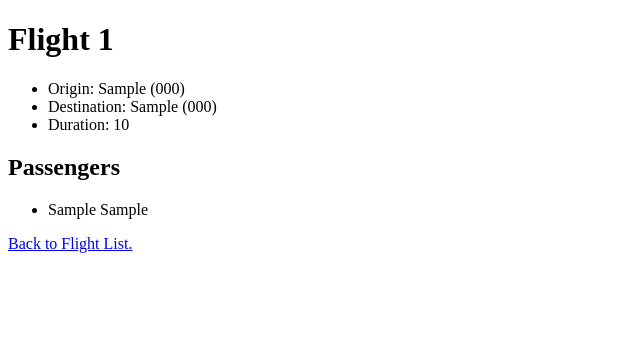
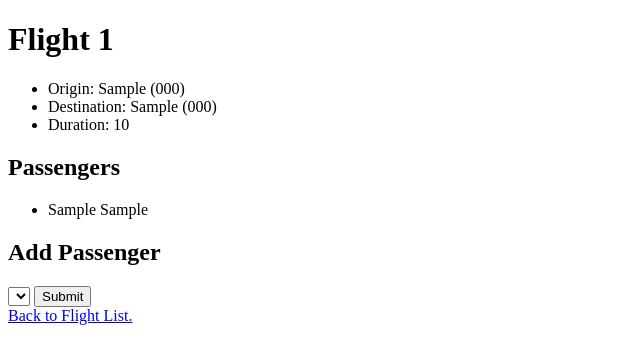
Before and after one commit to devyanshiiii21/Airlines, a Django app: page /flights/1 in a window 1280 px wide. Shown: the top 364 px of the page, without its empty margins (0-640 px from the left). Run offline with Django 4.2, Linux system fonts and the light colour scheme; tables that the repository leaves empty hold one stand-in row (values such as "Sample post"); lists and menus that the app fills with data are empty.

Commit message:
Added the flight booking option

```diff
--- a/flights/templates/flights/flight.html
+++ b/flights/templates/flights/flight.html
@@ -20,5 +20,17 @@
     {% endfor %}
 </ul>
 
+<h2>Add Passenger</h2>
+
+<form action="{% url 'book' flight.id %}" method="post">
+    {% csrf_token %}
+    <select name="passenger">
+        {% for passenger in non_passengers %}
+            <option value="{{ passenger.id }}">{{ passenger }}</option>
+        {% endfor %}
+    </select>
+    <input type="submit">
+</form>
+
 <a href="{% url 'index' %}">Back to Flight List.</a>
 {% endblock %}
--- a/flights/urls.py
+++ b/flights/urls.py
@@ -5,5 +5,5 @@
 urlpatterns = [
     path("",views.index,name='index'),
     path("<int:flight_id>", views.flight, name="flight"),
-
+    path("<int:flight_id>/book", views.book, name="book"),
 ]
--- a/flights/views.py
+++ b/flights/views.py
@@ -1,6 +1,9 @@
+from django import forms
+from django.http import HttpResponseBadRequest, HttpResponseRedirect, Http404
 from django.shortcuts import render
+from django.urls import reverse
 
-from .models import Flights
+from .models import Flights,Passenger
 
 # Create your views here.
 def index(request):
@@ -8,9 +11,27 @@
         'flights': Flights.objects.all()
     })
 
-def flight(request,flight_id):
-    flights = Flights.objects.get(id=flight_id)
-    return render(request, 'flights/flight.html',{
-        'flight': flights,
-        'passengers':flights.passengers.all(),
+def flight(request, flight_id):
+    try:
+        flight = Flights.objects.get(id=flight_id)
+    except Flights.DoesNotExist:
+        raise Http404("Flight not found.")
+    return render(request, "flights/flight.html", {
+        "flight": flight,
+        "passengers": flight.passengers.all(),
+        "non_passengers": Passenger.objects.exclude(flights=flight).all()
     })
+
+def book(request, flight_id):
+    if request.method == "POST":
+        try:
+            passenger = Passenger.objects.get(pk= int(request.POST["passenger"]) )
+            flight = Flights.objects.get(pk=flight_id)
+        except KeyError:
+            return HttpResponseBadRequest("Bad Request: no flight chosen")
+        except Flights.DoesNotExist:
+            return HttpResponseBadRequest("Bad Request: flight does not exist")
+        except Passenger.DoesNotExist:
+            return HttpResponseBadRequest("Bad Request: passenger does not exist")
+        passenger.flights.add(flight)
+        return HttpResponseRedirect(reverse("flight", args=(flight_id,)))
```
Also changed, not shown: flights/admin.py (+8 -2 lines).
